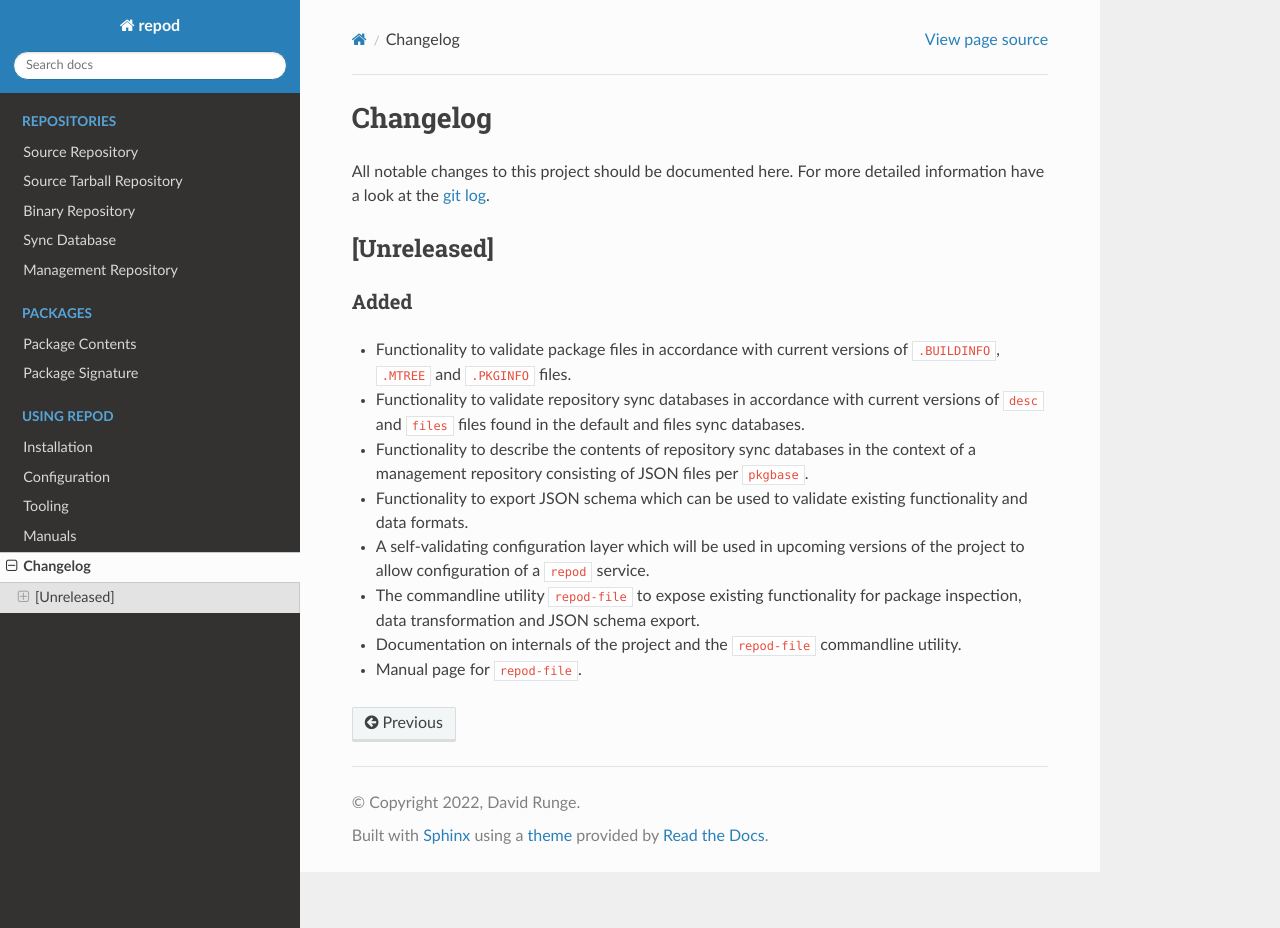
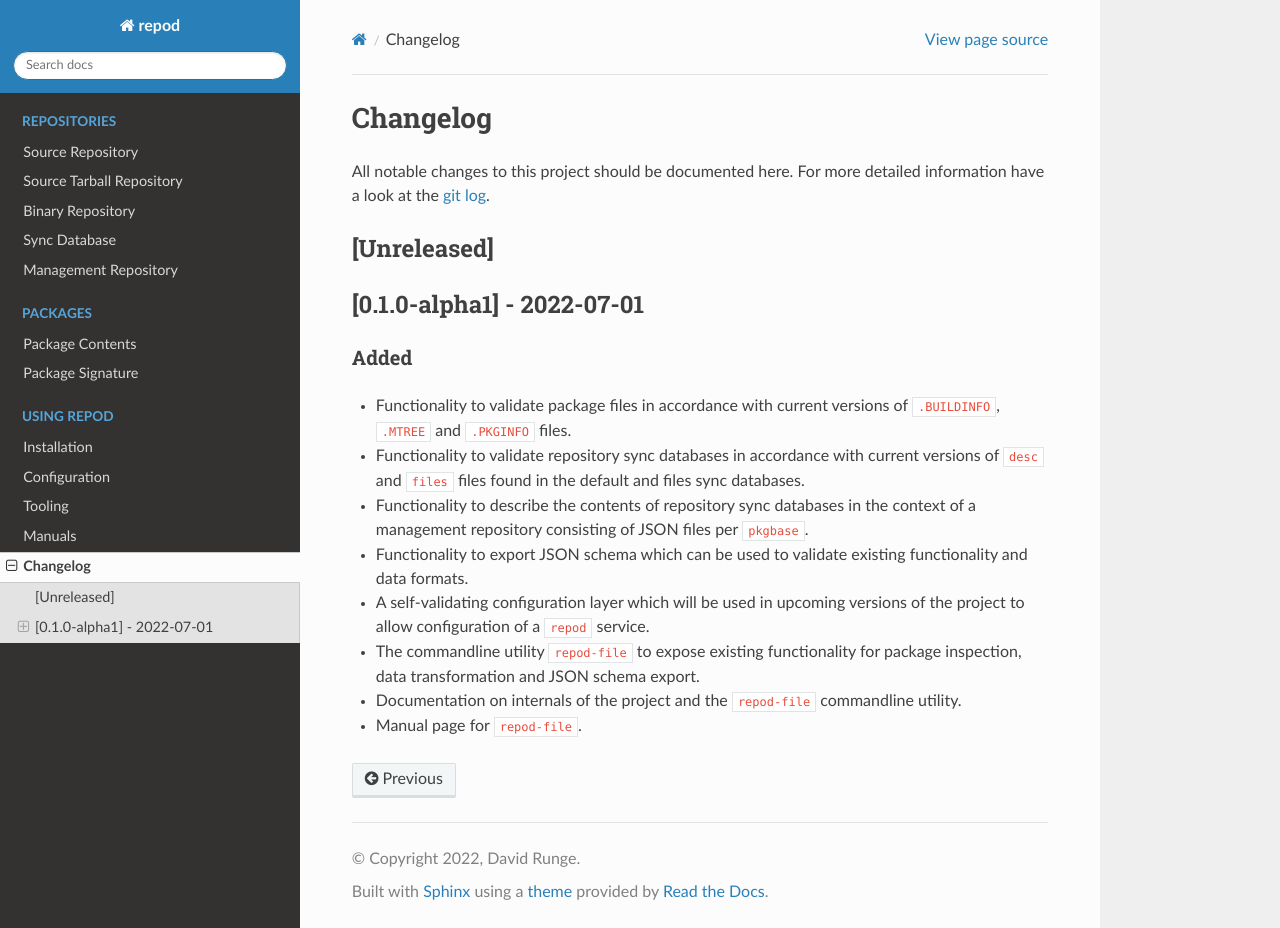
Before and after one commit to archlinux/repod, a Sphinx documentation site: the page built from docs/repod/changelog.rst, in a window 1280 px wide and 928 px high. Built offline with Sphinx 7.4.7 and the Read the Docs theme 2.0.0, drawn with Linux system fonts in a browser that asks for light colours.

Commit message:
Update changelog for 0.1.0-alpha1
docs/repod/changelog.rst:
Add changelog entry for 0.1.0-alpha1 with date.

```diff
--- a/docs/repod/changelog.rst
+++ b/docs/repod/changelog.rst
@@ -11,6 +11,9 @@ For more detailed information have a look at the |git log|.
 
 [Unreleased]
 ------------
+
+[0.1.0-alpha1] - 2022-07-01
+---------------------------
 
 Added
 ^^^^^
```
